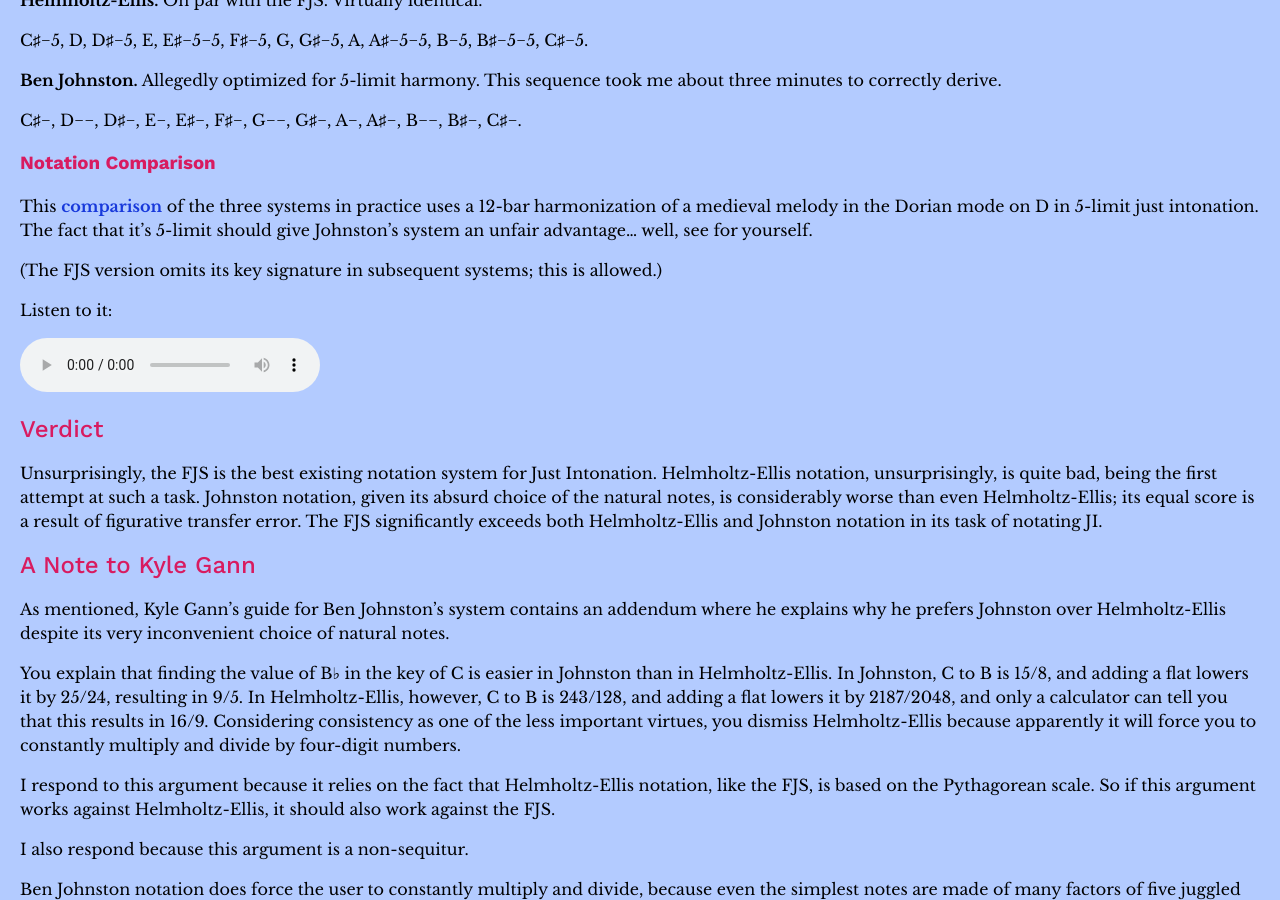
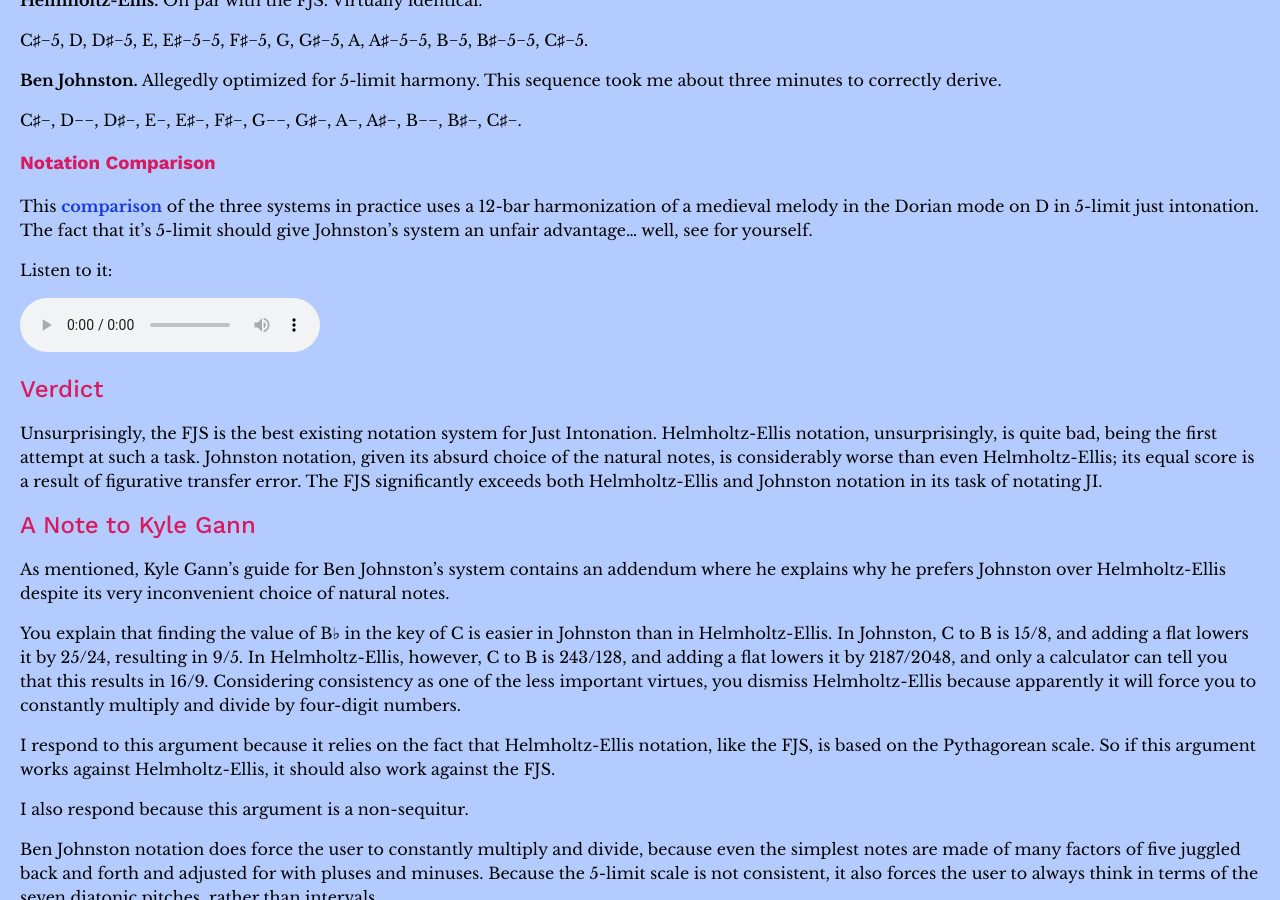
Before and after one commit to misotanni/misotanni.github.io, a Jekyll site: the page built from fjs/en/compare.md, in a window 1280 px wide and 900 px high, scrolled down 8314 px. Built offline with Jekyll 4.4.1, drawn with Linux system fonts in a browser that asks for light colours; our own code applies the rules of GitHub Pages for plain Markdown files; formulas are drawn with MathJax 3.

Commit message:
key signature no longer omitted

```diff
--- a/fjs/en/compare.md
+++ b/fjs/en/compare.md
@@ -296,8 +296,6 @@
 
 This [comparison](../assets/comparison.pdf) of the three systems in practice uses a 12-bar harmonization of a medieval melody in the Dorian mode on D in 5-limit just intonation. The fact that it's 5-limit should give Johnston's system an unfair advantage... well, see for yourself.
 
-(The FJS version omits its key signature in subsequent systems; this is allowed.)
-
 Listen to it:
 
 <audio controls><source src="../assets/audio_6.mp3" type="audio/mpeg"></audio>
```
